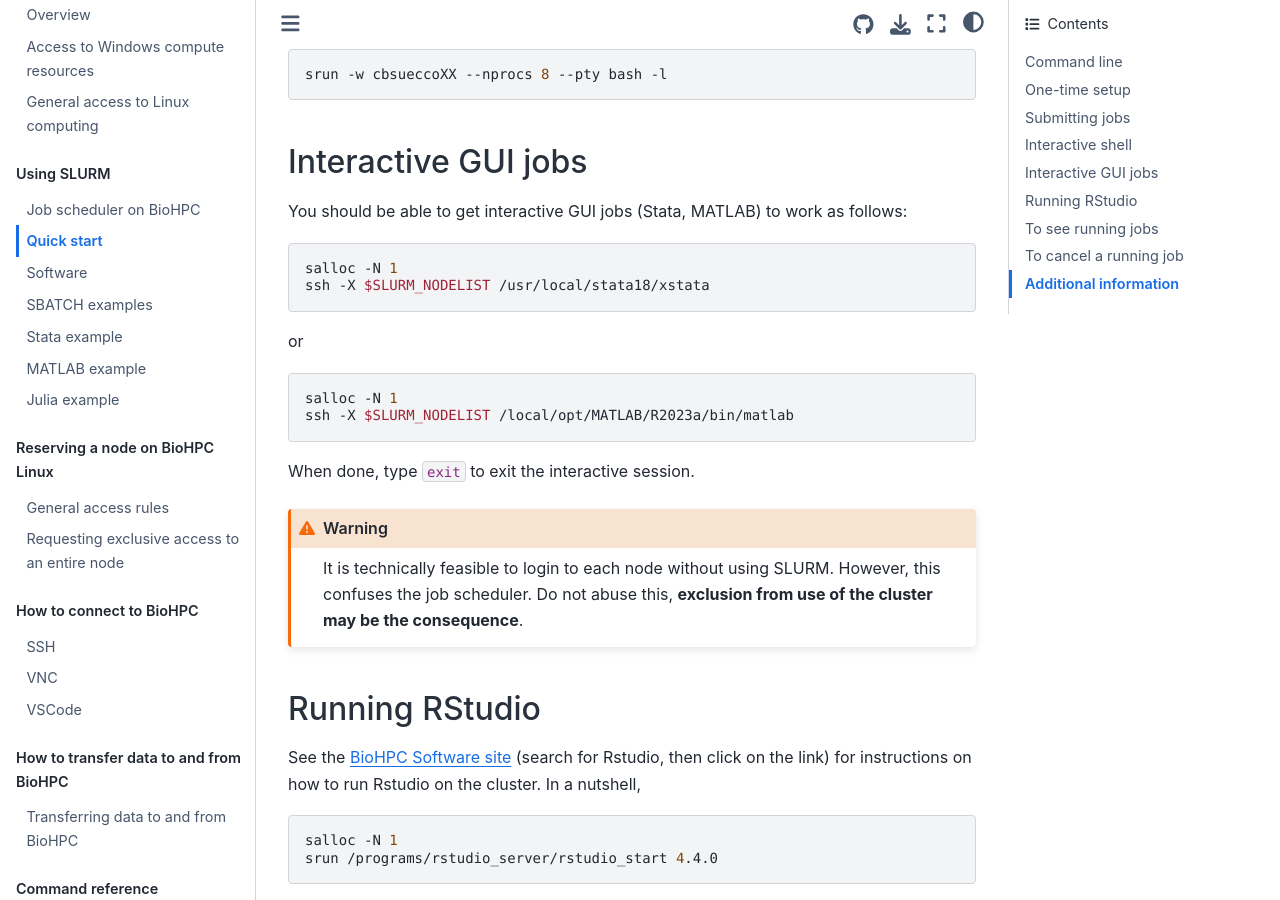
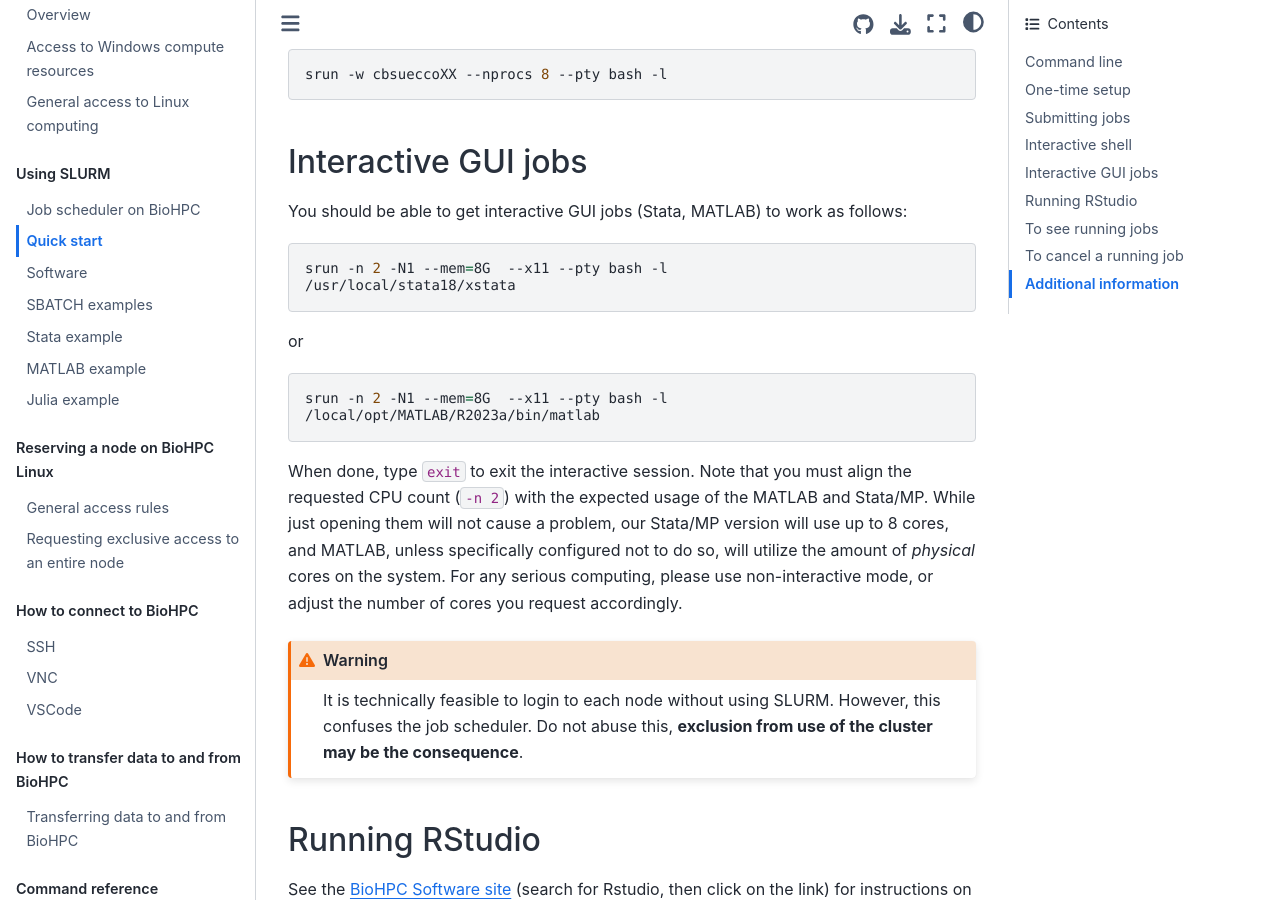
Before and after one commit to labordynamicsinstitute/ecco-notes, a Jupyter Book: the page built from docs/biohpc/slurm-quick-start.md, in a window 1280 px wide and 900 px high, scrolled down 1301 px. Built offline with Jupyter Book 1.0.4 settings and Sphinx 7.4.7 and the Sphinx Book theme 1.1.4, drawn with Linux system fonts in a browser that asks for light colours.

Commit message:
Update slurm-quick-start.md

````diff
--- a/docs/biohpc/slurm-quick-start.md
+++ b/docs/biohpc/slurm-quick-start.md
@@ -81,17 +81,17 @@ srun -w cbsueccoXX --nprocs 8 --pty bash -l
 You should be able to get interactive GUI jobs (Stata, MATLAB) to work as follows:
 
 ```bash
-salloc -N 1
-ssh -X $SLURM_NODELIST /usr/local/stata18/xstata
+srun -n 2 -N1 --mem=8G  --x11 --pty bash -l
+/usr/local/stata18/xstata
 ```
 
 or
 
 ```bash
-salloc -N 1
-ssh -X $SLURM_NODELIST /local/opt/MATLAB/R2023a/bin/matlab
+srun -n 2 -N1 --mem=8G  --x11 --pty bash -l
+/local/opt/MATLAB/R2023a/bin/matlab
 ```
-When done, type `exit` to exit the interactive session.
+When done, type `exit` to exit the interactive session. Note that you must align the requested CPU count (`-n 2`) with the expected usage of the MATLAB and Stata/MP. While just opening them will not cause a problem, our Stata/MP version will use up to 8 cores, and MATLAB, unless specifically configured not to do so, will utilize the amount of *physical* cores on the system. For any serious computing, please use non-interactive mode, or adjust the number of cores you request accordingly.
 
 :::{warning}
 
````
